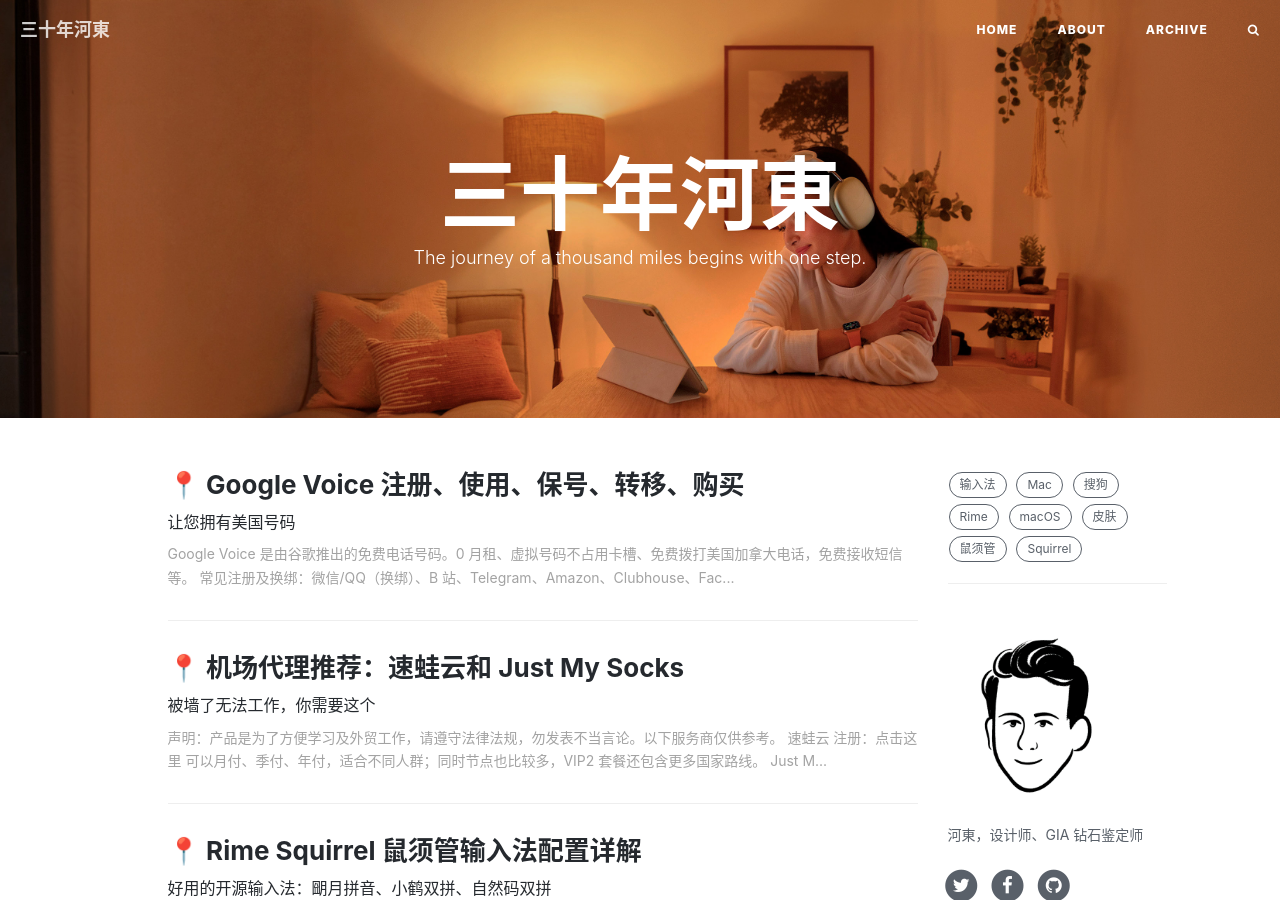
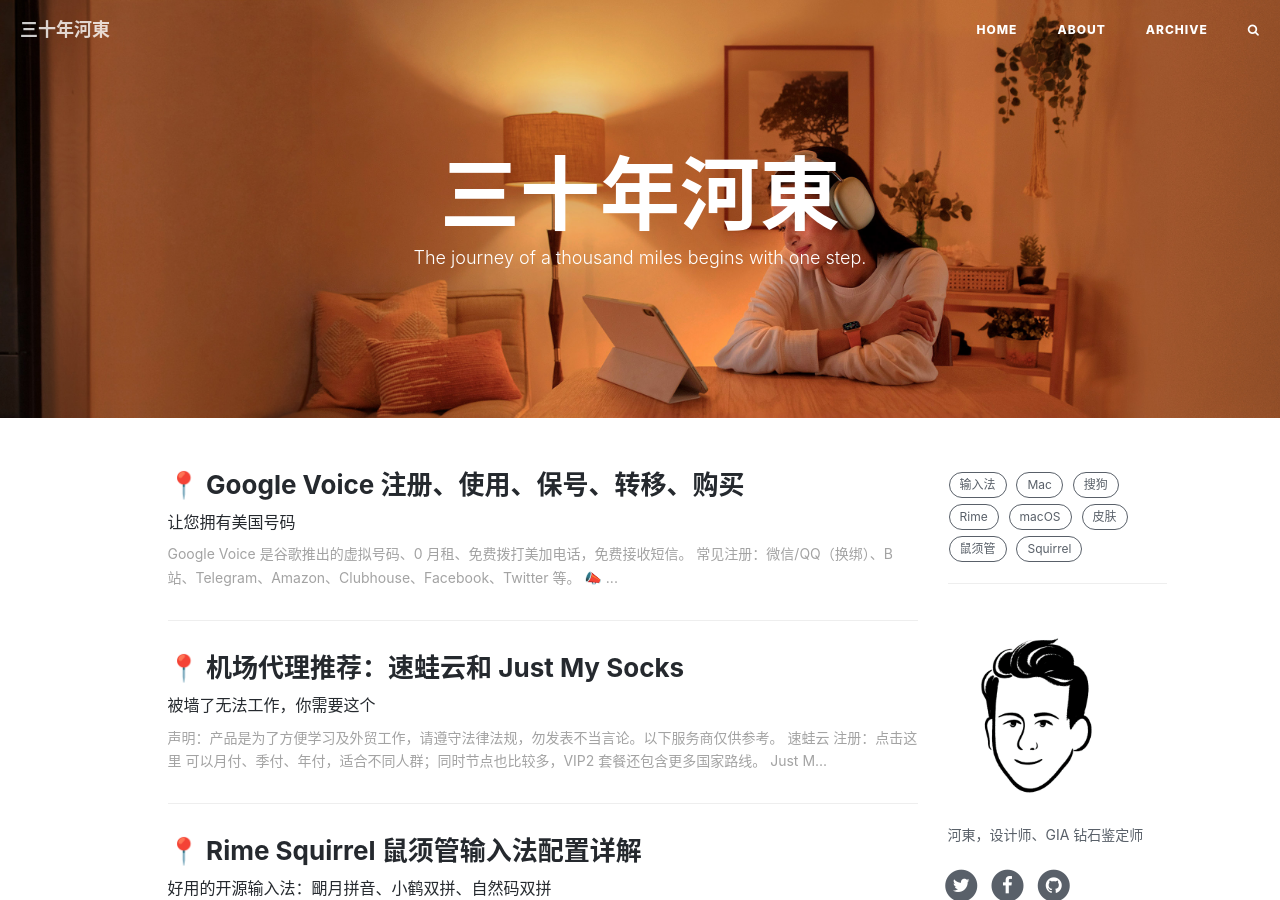
Before and after one commit to ssnhd/ssnhd.github.io, a Jekyll site: the page built from index.html, in a window 1280 px wide and 900 px high. Built offline with Jekyll 4.4.1, drawn with Linux system fonts in a browser that asks for light colours; nearby versions of some CDN libraries; the list of posts is cut into pages by our own code; comment, search, counter and statistics services are not loaded.

Commit message:
Update 2021-1-27-voice.md

```diff
--- a/_posts/2021-1-27-voice.md
+++ b/_posts/2021-1-27-voice.md
@@ -12,16 +12,17 @@
   - Voice
 ---
 
-Google Voice 是由谷歌推出的免费电话号码。0 月租、虚拟号码不占用卡槽、免费拨打美国加拿大电话，免费接收短信等。\
-常见注册及换绑：微信/QQ（换绑）、B 站、Telegram、Amazon、Clubhouse、Facebook、Twitter 等。
+Google Voice 是谷歌推出的虚拟号码、0 月租、免费拨打美加电话，免费接收短信。\
+常见注册：微信/QQ（换绑）、B 站、Telegram、Amazon、Clubhouse、Facebook、Twitter 等。
 
-`注：Google Voice 日常使用代理节点不限制，但要稳定，转移号码时必须是美国节点。`
+📣 **+86 注册 Telegram 不仅私聊有限制，隐私安全也存在隐患，建议使用 GV 注册或换绑。**
+
+`Google Voice 日常使用代理节点不限制，但要稳定，转移号码时必须是美国节点。`
 
 
 ## 购买 Google Voice
 
-+86 注册的 Telegram 不仅私聊有限制，安全隐私也存在隐患，此刻，你需要用 GV 来替换它。\
-请先联系咨询，返回这里扫码。`为了避免违禁词首选 Telegram 和 E-mail`
+请先联系咨询，返回这里扫码支付。为了避免违禁词建议使用 Telegram 或 E-mail。
 - Telegram 私聊：[GV188](https://t.me/GV188)
 - Telegram 频道：[GV199](https://t.me/GV199)
 - E-mail：ahezuo@gmail.com
```
